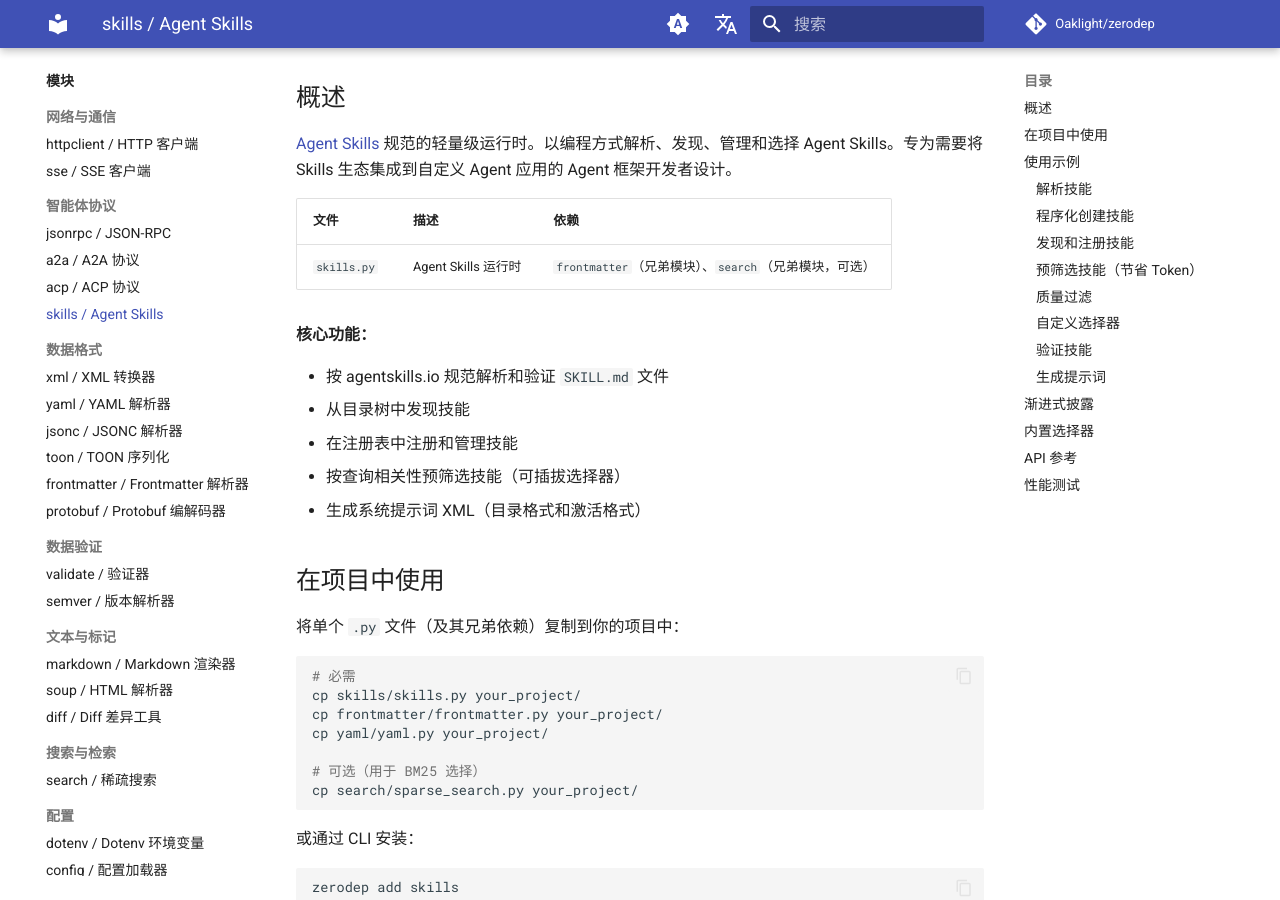
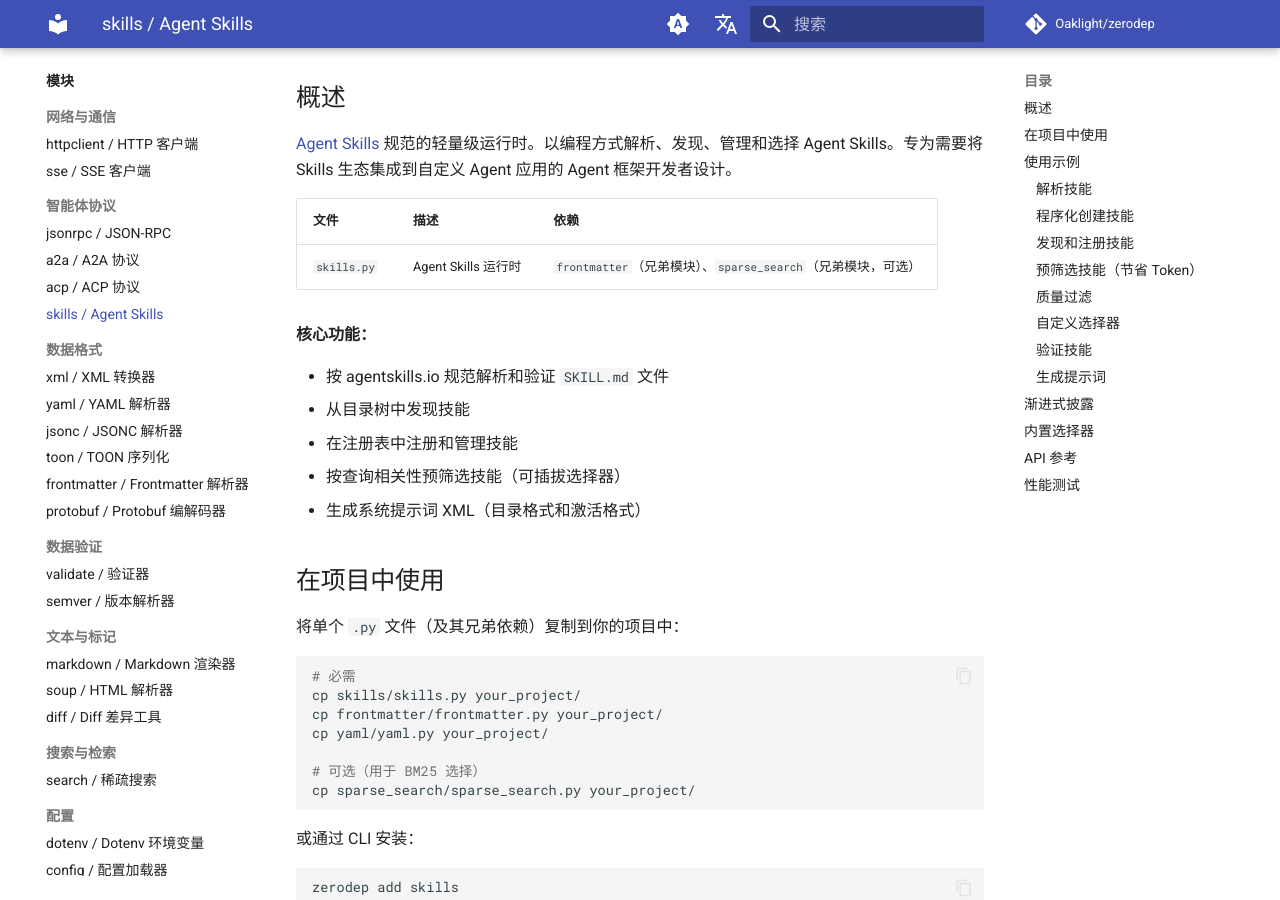
Before and after one commit to Oaklight/zerodep, an MkDocs documentation site: the page built from docs/modules/skills.md, in a window 1280 px wide and 900 px high, scrolled down 213 px. Built offline with MkDocs 1.6.1 and Material for MkDocs 9.7.7, drawn with Linux system fonts in a browser that asks for light colours; comment, search, counter and statistics services are not loaded.

Commit message:
docs: update search → sparse_search references

````diff
--- a/docs/modules/skills.md
+++ b/docs/modules/skills.md
@@ -8,7 +8,7 @@
 
 | 文件 | 描述 | 依赖 |
 |------|------|------|
-| `skills.py` | Agent Skills 运行时 | `frontmatter`（兄弟模块）、`search`（兄弟模块，可选） |
+| `skills.py` | Agent Skills 运行时 | `frontmatter`（兄弟模块）、`sparse_search`（兄弟模块，可选） |
 
 **核心功能：**
 
@@ -29,7 +29,7 @@
 cp yaml/yaml.py your_project/
 
 # 可选（用于 BM25 选择）
-cp search/sparse_search.py your_project/
+cp sparse_search/sparse_search.py your_project/
 ```
 
 或通过 CLI 安装：
@@ -230,7 +230,7 @@
 | 选择器 | 描述 | 依赖 |
 |--------|------|------|
 | `KeywordSelector` | 基于名称和描述的关键词匹配 | 无（仅标准库） |
-| `BM25Selector` | 基于完整技能内容的 BM25 排序 | 兄弟 `search` 模块 |
+| `BM25Selector` | 基于完整技能内容的 BM25 排序 | 兄弟 `sparse_search` 模块 |
 
 实现 `Selector` 协议即可创建自定义选择器（基于嵌入、重排序、LLM 等）。
 
````
Also changed, not shown: docs/benchmarks/search.md (+1 -1 lines), docs/modules/index.md (+1 -1 lines).
